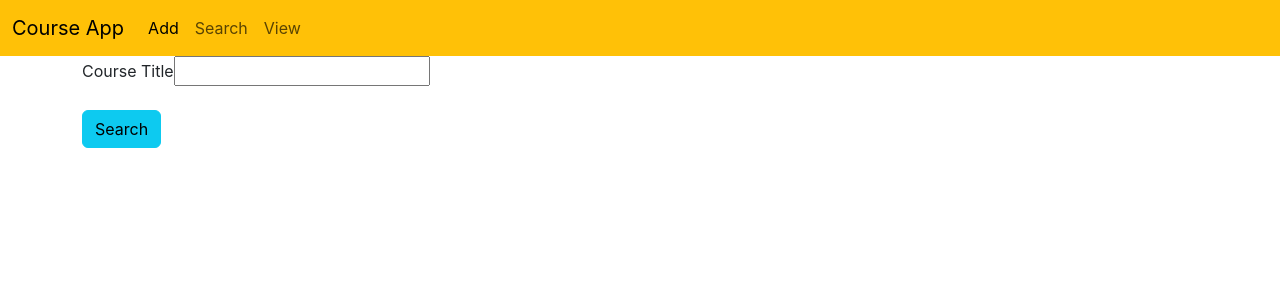
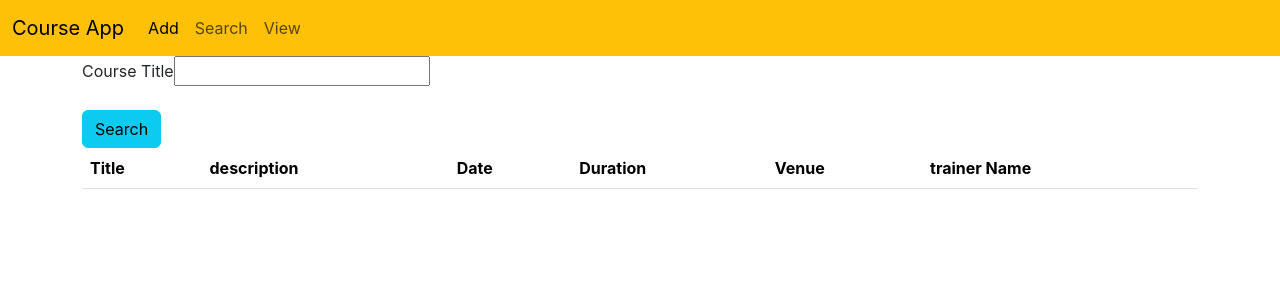
Before and after one commit to Alfiya6282823310/course-app-React, a React (Create React App) app: page /search in a window 1280 px wide. Shown: the top 300 px of the page. Built offline with nearby package versions, Linux system fonts and the light colour scheme.

Commit message:
search api completed

```diff
--- a/src/Components/Search.jsx
+++ b/src/Components/Search.jsx
@@ -1,22 +1,69 @@
-import React from 'react'
+import React, { useState } from 'react'
 import Navbar from './Navbar'
+import axios from 'axios'
 
 const Search = () => {
+    const [data, changeData] = useState(
+        {
+            "title": ""
+        }
+    )
+    const [result,setResult] = useState([])
+    const inputHandler = (event) => {
+        changeData({ ...data, [event.target.name]: event.target.value })
+    }
+    const readValue = () => {
+        console.log(data)
+        axios.post("http://localhost:8084/search",data).then(
+            (response)=>{
+            setResult(response.data)
+            }
+        ).catch().finally()
+    }
     return (
         <div>
-        <Navbar/>
+            <Navbar />
             <div className="container">
                 <div className="row">
                     <div className="col col-12 col-sm-12 col-md-12 col-lg-12 col-xl-12 col-xxl-12">
                         <div className="row g-3">
                             <div className="col col-12 col-sm-12 col-md-12 col-lg-12 col-xl-12 col-xxl-12">
                                 <label htmlFor="" className="form-label">Course Title</label>
-                            <input type="text" className="form-label" />
+                                <input type="text" className="form-label" name='title' value={data.title} onChange={inputHandler} />
                             </div>
                             <div className="col col-12 col-sm-12 col-md-12 col-lg-12 col-xl-12 col-xxl-12">
-                            <button className="btn btn-info">Search</button>
+                                <button className="btn btn-info" onClick={readValue}>Search</button>
                             </div>
                         </div>
+                        <table class="table">
+                            <thead>
+                                <tr>
+                                    <th scope="col">Title</th>
+                                    <th scope="col">description</th>
+                                    <th scope="col">Date</th>
+                                    <th scope="col">Duration</th>
+                                    <th scope="col">Venue</th>
+                                    <th scope="col">trainer Name</th>
+                                </tr>
+                            </thead>
+                            <tbody>
+                                {
+                                    result.map(
+                                        (value, index) => {
+                                            return <tr>
+                                                <td>{value.title }</td>
+                                                <td>{ value.desc}</td>
+                                                <td>{ value.date}</td>
+                                                <td>{value.duration }</td>
+                                                <td>{value.venue }</td>
+                                                <td>{value.trainername }</td>
+                                            </tr>
+                                        }
+                                    )
+                                }
+
+                            </tbody>
+                        </table>
                     </div>
                 </div>
             </div>
```
Lines whose indentation alone changed are shown as unchanged.
